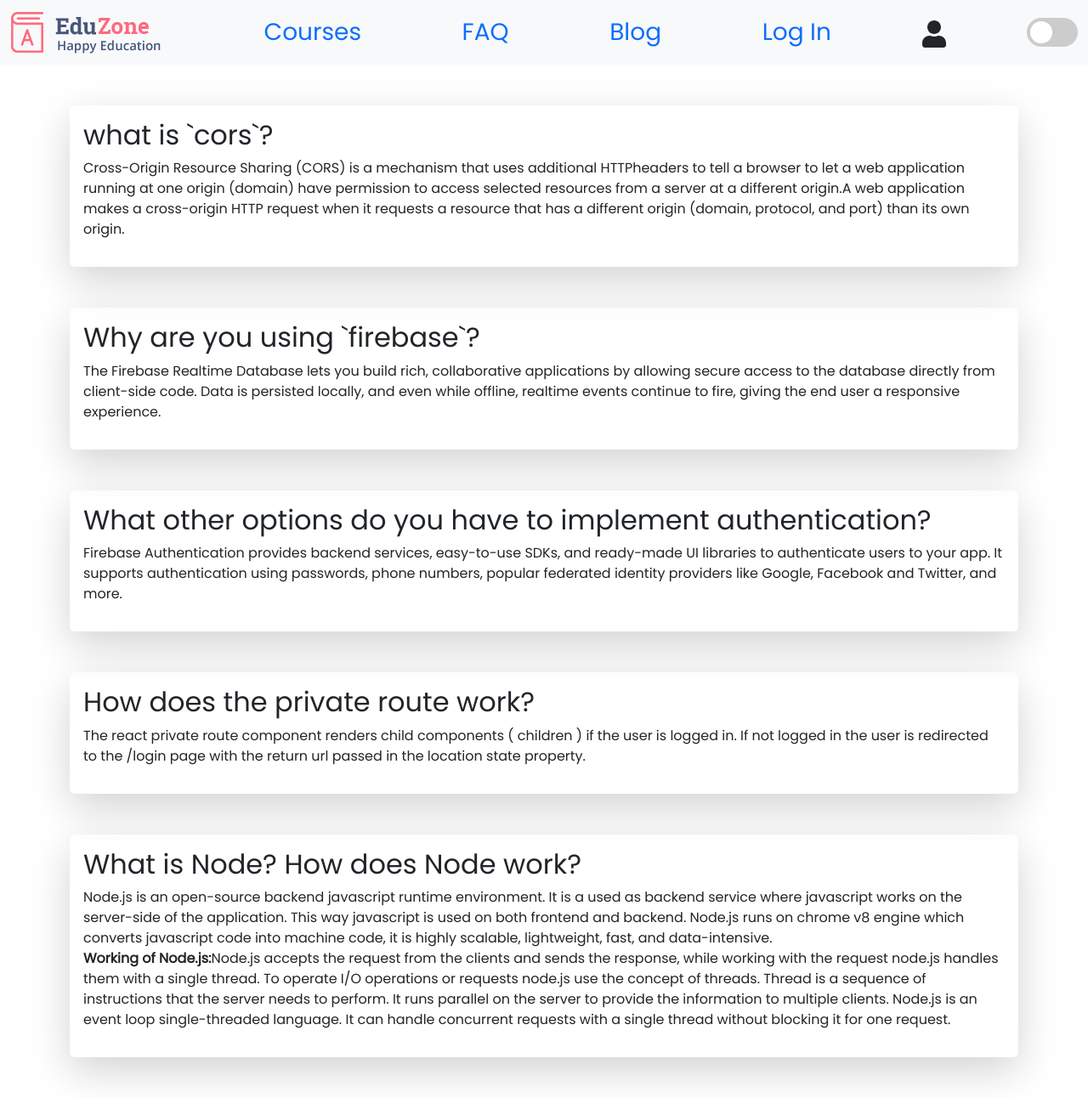
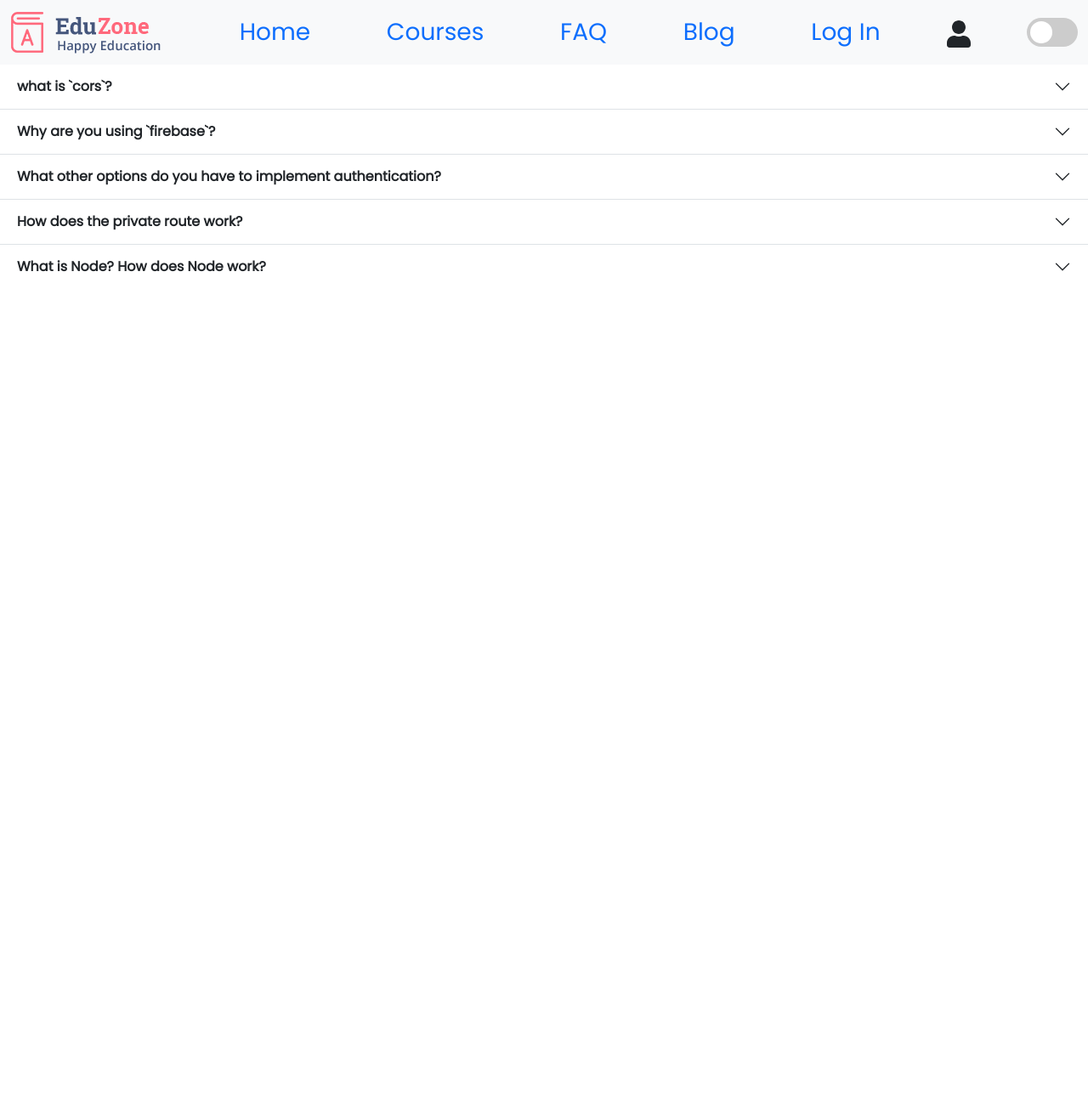
Before and after one commit to zahid4523114/-b610-learning-platform-client6, a React (Create React App) app: page /blog in a window 1280 px wide. Shown: the whole page at 85% size. After the commit the page ends 800 px from the top, so only its background shows below. Built offline with nearby package versions, Linux system fonts and the light colour scheme; no server answers.

Commit message:
update-home-page

```diff
--- a/src/components/blog/Blog.js
+++ b/src/components/blog/Blog.js
@@ -2,65 +2,157 @@ import React from "react";
 
 const Blog = () => {
   return (
-    <div className="container my-4">
-      <div className="rounded-2 shadow-lg p-3 my-5">
-        <h2>what is `cors`?</h2>
-        <p>
+    <div class="accordion accordion-flush" id="accordionFlushExample">
+      <div class="accordion-item">
+        <h2 class="accordion-header" id="flush-headingOne">
+          <button
+            class="accordion-button fw-bold collapsed"
+            type="button"
+            data-bs-toggle="collapse"
+            data-bs-target="#flush-collapseOne"
+            aria-expanded="false"
+            aria-controls="flush-collapseOne"
+          >
+            what is `cors`?
+          </button>
+        </h2>
+        <div
+          id="flush-collapseOne"
+          class="accordion-collapse collapse"
+          aria-labelledby="flush-headingOne"
+          data-bs-parent="#accordionFlushExample"
+        >
+          <div class="accordion-body">
             Cross-Origin Resource Sharing (CORS) is a mechanism that uses
             additional HTTPheaders to tell a browser to let a web application
             running at one origin (domain) have permission to access selected
-          resources from a server at a different origin.A web application makes
-          a cross-origin HTTP request when it requests a resource that has a
-          different origin (domain, protocol, and port) than its own origin.
-        </p>
+            resources from a server at a different origin.A web application
+            makes a cross-origin HTTP request when it requests a resource that
+            has a different origin (domain, protocol, and port) than its own
+            origin.
           </div>
-      <div className="rounded-2 shadow-lg p-3 my-5">
-        <h2>Why are you using `firebase`?</h2>
-        <p>
+        </div>
+      </div>
+      <div class="accordion-item">
+        <h2 class="accordion-header" id="flush-headingTwo">
+          <button
+            class="accordion-button fw-bold collapsed"
+            type="button"
+            data-bs-toggle="collapse"
+            data-bs-target="#flush-collapseTwo"
+            aria-expanded="false"
+            aria-controls="flush-collapseTwo"
+          >
+            Why are you using `firebase`?
+          </button>
+        </h2>
+        <div
+          id="flush-collapseTwo"
+          class="accordion-collapse collapse"
+          aria-labelledby="flush-headingTwo"
+          data-bs-parent="#accordionFlushExample"
+        >
+          <div class="accordion-body">
             The Firebase Realtime Database lets you build rich, collaborative
             applications by allowing secure access to the database directly from
             client-side code. Data is persisted locally, and even while offline,
             realtime events continue to fire, giving the end user a responsive
             experience.
-        </p>
           </div>
-      <div className="rounded-2 shadow-lg p-3 my-5">
-        <h2>What other options do you have to implement authentication?</h2>
-        <p>
+        </div>
+      </div>
+      <div class="accordion-item">
+        <h2 class="accordion-header" id="flush-headingThree">
+          <button
+            class="accordion-button fw-bold collapsed"
+            type="button"
+            data-bs-toggle="collapse"
+            data-bs-target="#flush-collapseThree"
+            aria-expanded="false"
+            aria-controls="flush-collapseThree"
+          >
+            What other options do you have to implement authentication?
+          </button>
+        </h2>
+        <div
+          id="flush-collapseThree"
+          class="accordion-collapse collapse"
+          aria-labelledby="flush-headingThree"
+          data-bs-parent="#accordionFlushExample"
+        >
+          <div class="accordion-body">
             Firebase Authentication provides backend services, easy-to-use SDKs,
             and ready-made UI libraries to authenticate users to your app. It
             supports authentication using passwords, phone numbers, popular
             federated identity providers like Google, Facebook and Twitter, and
             more.
-        </p>
           </div>
-      <div className="rounded-2 shadow-lg p-3 my-5">
-        <h2>How does the private route work?</h2>
-        <p>
-          The react private route component renders child components ( children
-          ) if the user is logged in. If not logged in the user is redirected to
-          the /login page with the return url passed in the location state
-          property.
-        </p>
         </div>
-      <div className="rounded-2 shadow-lg p-3 my-5">
-        <h2>What is Node? How does Node work?</h2>
-        <p>
+      </div>
+      <div class="accordion-item">
+        <h2 class="accordion-header" id="flush-headingFour">
+          <button
+            class="accordion-button fw-bold collapsed"
+            type="button"
+            data-bs-toggle="collapse"
+            data-bs-target="#flush-collapseFour"
+            aria-expanded="false"
+            aria-controls="flush-collapseFour"
+          >
+            How does the private route work?
+          </button>
+        </h2>
+        <div
+          id="flush-collapseFour"
+          class="accordion-collapse collapse"
+          aria-labelledby="flush-headingFour"
+          data-bs-parent="#accordionFlushExample"
+        >
+          <div class="accordion-body">
+            The react private route component renders child components (
+            children ) if the user is logged in. If not logged in the user is
+            redirected to the /login page with the return url passed in the
+            location state property.
+          </div>
+        </div>
+      </div>
+      <div class="accordion-item">
+        <h2 class="accordion-header" id="flush-headingFive">
+          <button
+            class="accordion-button fw-bold collapsed"
+            type="button"
+            data-bs-toggle="collapse"
+            data-bs-target="#flush-collapseFive"
+            aria-expanded="false"
+            aria-controls="flush-collapseFive"
+          >
+            What is Node? How does Node work?
+          </button>
+        </h2>
+        <div
+          id="flush-collapseFive"
+          class="accordion-collapse collapse"
+          aria-labelledby="flush-headingFive"
+          data-bs-parent="#accordionFlushExample"
+        >
+          <div class="accordion-body">
             Node.js is an open-source backend javascript runtime environment. It
-          is a used as backend service where javascript works on the server-side
-          of the application. This way javascript is used on both frontend and
-          backend. Node.js runs on chrome v8 engine which converts javascript
-          code into machine code, it is highly scalable, lightweight, fast, and
-          data-intensive. <br />
-          <b>Working of Node.js:</b>Node.js accepts the request from the clients
-          and sends the response, while working with the request node.js handles
-          them with a single thread. To operate I/O operations or requests
-          node.js use the concept of threads. Thread is a sequence of
-          instructions that the server needs to perform. It runs parallel on the
-          server to provide the information to multiple clients. Node.js is an
-          event loop single-threaded language. It can handle concurrent requests
-          with a single thread without blocking it for one request.
-        </p>
+            is a used as backend service where javascript works on the
+            server-side of the application. This way javascript is used on both
+            frontend and backend. Node.js runs on chrome v8 engine which
+            converts javascript code into machine code, it is highly scalable,
+            lightweight, fast, and data-intensive. <br />
+            <b>Working of Node.js:</b>Node.js accepts the request from the
+            clients and sends the response, while working with the request
+            node.js handles them with a single thread. To operate I/O operations
+            or requests node.js use the concept of threads. Thread is a sequence
+            of instructions that the server needs to perform. It runs parallel
+            on the server to provide the information to multiple clients.
+            Node.js is an event loop single-threaded language. It can handle
+            concurrent requests with a single thread without blocking it for one
+            request.
+          </div>
+        </div>
       </div>
     </div>
   );
--- a/src/components/courses/Courses.js
+++ b/src/components/courses/Courses.js
@@ -20,7 +20,8 @@ const Courses = () => {
           <Link
             to={`/course/${category.id}`}
             key={category.id}
-            className="btn btn-success my-lg-4 my-md-3 my-2"
+            style={{ backgroundColor: "lightcoral" }}
+            className="btn text-light my-lg-4 my-md-3 my-2"
           >
             {category.categoryName}
           </Link>
--- a/src/components/faq/Faq.js
+++ b/src/components/faq/Faq.js
@@ -6,7 +6,7 @@ const Faq = () => {
       <div class="accordion-item">
         <h2 class="accordion-header" id="flush-headingOne">
           <button
-            class="accordion-button collapsed fs-4"
+            class="accordion-button fw-bold collapsed"
             type="button"
             data-bs-toggle="collapse"
             data-bs-target="#flush-collapseOne"
@@ -40,7 +40,7 @@ const Faq = () => {
       <div class="accordion-item">
         <h2 class="accordion-header" id="flush-headingTwo">
           <button
-            class="accordion-button collapsed fs-4"
+            class="accordion-button fw-bold collapsed"
             type="button"
             data-bs-toggle="collapse"
             data-bs-target="#flush-collapseTwo"
@@ -70,7 +70,7 @@ const Faq = () => {
       <div class="accordion-item">
         <h2 class="accordion-header" id="flush-headingThree">
           <button
-            class="accordion-button collapsed fs-4"
+            class="accordion-button fw-bold collapsed"
             type="button"
             data-bs-toggle="collapse"
             data-bs-target="#flush-collapseThree"
--- a/src/components/header/Header.js
+++ b/src/components/header/Header.js
@@ -16,6 +16,12 @@ const Header = () => {
       <div class="container-fluid d-flex flex-lg-row flex-md-column flex-column">
         <Link class="navbar-brand">
           <img src={logo} alt="Logo" class="d-inline-block align-text-top" />
+        </Link>
+        <Link
+          className="text-decoration-none mb-lg-0 mb-md-0 btn fs-3 link-primary mb-2"
+          to="/home"
+        >
+          Home
         </Link>
         <Link
           className="text-decoration-none mb-lg-0 mb-md-0 btn fs-3 link-primary mb-2"
--- a/src/components/home/home.css
+++ b/src/components/home/home.css
@@ -2,8 +2,14 @@
   width: 100%;
   height: 100vh;
   background-image: linear-gradient(rgba(0, 0, 0, 0.4), rgba(0, 0, 0, 0.4)),
-    url("../../home2.jpg");
+    url("../../home3.jpg");
   background-size: cover;
   background-repeat: no-repeat;
   background-position: center;
 }
+.course-header {
+  position: absolute;
+  top: 50%;
+  left: 50%;
+  transform: translate(-50%, -50%);
+}
--- a/src/components/routes/router.js
+++ b/src/components/routes/router.js
@@ -18,6 +18,10 @@ export const router = createBrowserRouter([
     children: [
       {
         path: "/",
+        element: <Home></Home>,
+      },
+      {
+        path: "/home",
         element: <Home></Home>,
       },
       {
```
Also changed, not shown: src/components/home/Home.js (+5 -4 lines), src/components/login/Login.js (+4 -3 lines), src/components/register/Register.js (+4 -3 lines), src/home3.jpg (added), 1 other file (tests, documents, lock files or other folders). Lines whose indentation alone changed are shown as unchanged.
